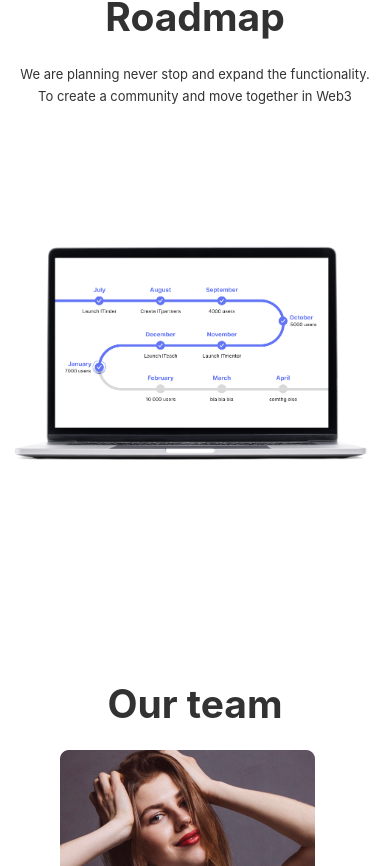
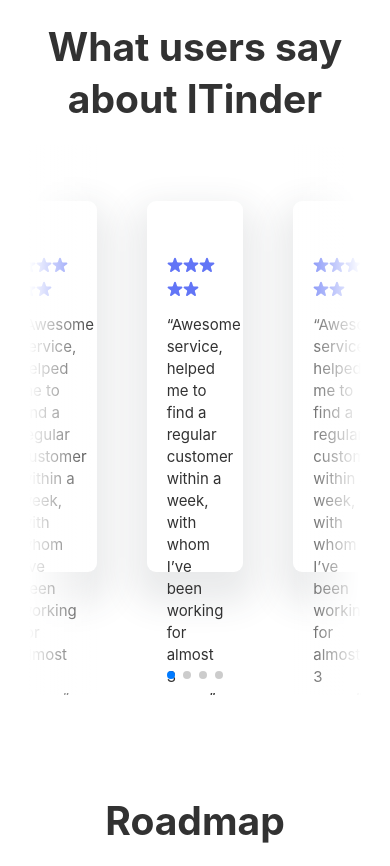
Before and after one commit to ITinderorg/ITinderWebsiteV2, a Next.js app: page / in a window 390 px wide. Shown: the part 5358-6224 px from the top of the page. Built offline with nearby package versions, Linux system fonts and the light colour scheme; no server answers.

Commit message:
Added comments section

```diff
--- a/package.json
+++ b/package.json
@@ -20,6 +20,7 @@
     "react-countup": "^6.4.0",
     "react-dom": "18.2.0",
     "react-icons": "^4.7.1",
-    "sass": "^1.57.1"
+    "sass": "^1.57.1",
+    "swiper": "^8.4.6"
   }
 }
--- a/src/components/global/navbar/Header.jsx
+++ b/src/components/global/navbar/Header.jsx
@@ -6,7 +6,15 @@
 import classes from "./Header.module.scss";
 import UAFlag from "../svgs/UAFlag";
 
-const Header = () => {
+const Header = ({ refs }) => {
+  const scrollToSection = (e, elementRef) => {
+    e.preventDefault();
+    window.scrollTo({
+      top: elementRef.current.offsetTop - 100,
+      behavior: "smooth",
+    });
+  };
+
   return (
     <Navbar bg="white" variant="white" sticky="top" expand="lg">
       <Container fluid className={classes.container_wrapper}>
@@ -29,16 +37,29 @@
               className={
                 "p-sm-2 " + classes.nav_text + " " + classes.text_collapse
               }
+              onClick={(e) => scrollToSection(e, refs.howItWorks)}
             >
               How it works
             </Nav.Link>
-            <Nav.Link href="/" className={"p-sm-2 " + classes.nav_text}>
+            <Nav.Link
+              href="/"
+              className={"p-sm-2 " + classes.nav_text}
+              onClick={(e) => scrollToSection(e, refs.pricing)}
+            >
               Pricing
             </Nav.Link>
-            <Nav.Link href="/" className={"p-sm-2 " + classes.nav_text}>
+            <Nav.Link
+              href="/"
+              className={"p-sm-2 " + classes.nav_text}
+              onClick={(e) => scrollToSection(e, refs.testimonials)}
+            >
               Testimonials
             </Nav.Link>
-            <Nav.Link href="/" className={"p-sm-2 " + classes.nav_text}>
+            <Nav.Link
+              href="/"
+              className={"p-sm-2 " + classes.nav_text}
+              onClick={(e) => scrollToSection(e, refs.roadmap)}
+            >
               Roadmap
             </Nav.Link>
             <Nav.Link
@@ -46,6 +67,7 @@
               className={
                 "p-sm-2 " + classes.nav_text + " " + classes.text_collapse_2
               }
+              onClick={(e) => scrollToSection(e, refs.aboutUs)}
             >
               About Us
             </Nav.Link>
--- /dev/null
+++ b/src/components/global/svgs/FullStar.jsx
@@ -0,0 +1,19 @@
+const FullStar = ({ className }) => {
+  return (
+    <svg
+      width="16"
+      height="16"
+      viewBox="0 0 16 16"
+      fill="none"
+      xmlns="http://www.w3.org/2000/svg"
+      className={className}
+    >
+      <path
+        d="M7.04827 1.45106C7.34629 0.526974 8.65371 0.526971 8.95173 1.45105L10.0096 4.73108C10.143 5.14493 10.5286 5.42509 10.9635 5.42414L14.4098 5.41661C15.3808 5.41448 15.7848 6.65791 14.998 7.2269L12.2054 9.24654C11.8531 9.50136 11.7058 9.95467 11.8411 10.3679L12.9132 13.6433C13.2153 14.5661 12.1576 15.3346 11.3733 14.7621L8.58955 12.7303C8.23832 12.4739 7.76168 12.4739 7.41045 12.7303L4.6267 14.7621C3.84243 15.3346 2.78471 14.5661 3.08677 13.6433L4.15892 10.3679C4.2942 9.95467 4.14691 9.50136 3.79456 9.24654L1.00196 7.22691C0.215194 6.65791 0.619206 5.41448 1.59015 5.41661L5.03653 5.42414C5.47137 5.42509 5.85698 5.14493 5.99045 4.73108L7.04827 1.45106Z"
+        fill="#6275F6"
+      />
+    </svg>
+  );
+};
+
+export default FullStar;
--- a/src/components/page/index/IndexPage.jsx
+++ b/src/components/page/index/IndexPage.jsx
@@ -6,17 +6,41 @@
 import Counter from "./counter/Counter";
 import Roadmap from "./roadmap/Roadmap";
 import Team from "./Team/Team";
+import Header from "../../global/navbar/Header";
+import Footer from "../../global/footer/Footer";
+import { useRef } from "react";
+import Comments from "./comments/Comments";
 
 const IndexPage = ({ data }) => {
+  const howItWorks = useRef(null);
+  const pricing = useRef(null);
+  const testimonials = useRef(null);
+  const roadmap = useRef(null);
+  const aboutUs = useRef(null);
+  const refs = { howItWorks, pricing, testimonials, roadmap, aboutUs };
+
   return (
     <div>
+      <Header refs={refs} />
       <Main />
       <Benefits />
-      <HowItWorks />
-      <Pricing />
+      <div ref={howItWorks}>
+        <HowItWorks />
+      </div>
+      <div ref={pricing}>
+        <Pricing />
+      </div>
       <Counter stats={data.stats} />
-      <Roadmap />
-      <Team />
+      <div ref={testimonials}>
+        <Comments />
+      </div>
+      <div ref={roadmap}>
+        <Roadmap />
+      </div>
+      <div ref={aboutUs}>
+        <Team />
+      </div>
+      <Footer />
     </div>
   );
 };
--- a/src/components/page/index/Team/Team.jsx
+++ b/src/components/page/index/Team/Team.jsx
@@ -9,6 +9,7 @@
 
 const Team = () => {
   return (
+    <div className={classes.back}>
       <Container className={classes.container}>
         <Row className={"text-center " + classes.title_container}>
           <h3>Our team</h3>
@@ -67,6 +68,7 @@
           </Col>
         </Row>
       </Container>
+    </div>
   );
 };
 
--- a/src/components/page/index/Team/Team.module.scss
+++ b/src/components/page/index/Team/Team.module.scss
@@ -1,6 +1,14 @@
+.back {
+  position: relative;
+  top: -150px;
+  background-color: #f8f8fa;
+  height: 922px;
+  z-index: -1;
+  margin-bottom: 0px;
+}
 .container {
-  margin-top: 96px;
-  margin-bottom: 150px;
+  position: relative;
+  top: 250px;
   padding: 0 90px;
 }
 .item_container {
@@ -70,6 +78,9 @@
     height: 220px;
     width: 185px;
   }
+  .back {
+    height: 1322px;
+  }
 }
 @media (max-width: 991px) {
   .image {
@@ -86,6 +97,9 @@
     height: 310px;
     width: 255px;
   }
+  .back {
+    height: 1822px;
+  }
 }
 @media (max-width: 426px) {
   .image {
--- a/src/components/page/index/comments/Comments.jsx
+++ b/src/components/page/index/comments/Comments.jsx
@@ -1,7 +1,92 @@
 import classes from "./Comments.module.scss";
+import Container from "react-bootstrap/Container";
+import Row from "react-bootstrap/Row";
+import Col from "react-bootstrap/Col";
+import TestImg from "../../../../assets/images/comments_test.png";
+
+import { Pagination, Navigation } from "swiper";
+import { Swiper, SwiperSlide } from "swiper/react";
+import "swiper/css";
+import "swiper/css/pagination";
+import FullStar from "../../../global/svgs/FullStar";
 
 const Comments = () => {
-  return <></>;
+  const items = [
+    {
+      id: 0,
+      text: "“Awesome service, helped me to find a regular customer within a week, with whom I’ve been working for almost 3 years.”",
+      name: "John Jason",
+      position: "Frontend Developer",
+      photo: TestImg.src,
+    },
+    {
+      id: 1,
+      text: "“Awesome service, helped me to find a regular customer within a week, with whom I’ve been working for almost 3 years.”",
+      name: "John Jason",
+      position: "Frontend Developer",
+      photo: TestImg.src,
+    },
+    {
+      id: 2,
+      text: "“Awesome service, helped me to find a regular customer within a week, with whom I’ve been working for almost 3 years.”",
+      name: "John Jason",
+      position: "Frontend Developer",
+      photo: TestImg.src,
+    },
+    {
+      id: 3,
+      text: "“Awesome service, helped me to find a regular customer within a week, with whom I’ve been working for almost 3 years.”",
+      name: "John Jason",
+      position: "Frontend Developer",
+      photo: TestImg.src,
+    },
+  ];
+  return (
+    <Container className={classes.container} fluid>
+      <Row className={"text-center " + classes.title_container}>
+        <h3>What users say about ITinder</h3>
+      </Row>
+      <Row className={classes.comments_container}>
+        <Swiper
+          spaceBetween={50}
+          slidesPerView={3}
+          pagination={{
+            clickable: true,
+          }}
+          loop={true}
+          loopFillGroupWithBlank={true}
+          modules={[Pagination, Navigation]}
+          className={classes.swiper}
+        >
+          {items.map((item) => {
+            return (
+              <SwiperSlide key={item.id} className={classes.swiper_slide}>
+                <div className={classes.stars}>
+                  <FullStar />
+                  <FullStar />
+                  <FullStar />
+                  <FullStar />
+                  <FullStar />
+                </div>
+                <p>{item.text}</p>
+                <div className={classes.commentor}>
+                  <img src={item.photo} />
+                  <div>
+                    <p className={classes.commentor_name}>{item.name}</p>
+                    <p className={classes.commentor_position}>
+                      {item.position}
+                    </p>
+                  </div>
+                </div>
+              </SwiperSlide>
+            );
+          })}
+        </Swiper>
+        <div className={classes.back_left}></div>
+        <div className={classes.back_right}></div>
+      </Row>
+    </Container>
+  );
 };
 
 export default Comments;
--- a/src/components/page/index/comments/Comments.module.scss
+++ b/src/components/page/index/comments/Comments.module.scss
@@ -0,0 +1,164 @@
+.container {
+  margin-top: 80px;
+  .title_container {
+    h3 {
+      font-weight: 700;
+      font-size: 46px;
+      line-height: 52px;
+      color: #323232;
+      padding-bottom: 12px;
+    }
+    p {
+      font-weight: 400;
+      font-size: 18px;
+      line-height: 22px;
+      color: #323232;
+    }
+  }
+}
+
+@media (max-width: 1174px) {
+  .container {
+    .title_container {
+      h3 {
+        font-size: 41px;
+      }
+      p {
+        font-size: 15px;
+      }
+    }
+  }
+}
+@media (max-width: 1078px) {
+  .container {
+    .title_container {
+      h3 {
+        font-size: 39px;
+      }
+      p {
+        font-size: 13px;
+      }
+    }
+  }
+}
+
+.back_left {
+  position: absolute;
+  z-index: 3;
+  top: 0;
+  width: 25%;
+  height: 100%;
+  background: rgb(255, 255, 255);
+  background: linear-gradient(
+    90deg,
+    rgba(255, 255, 255, 1) 0%,
+    rgba(255, 255, 255, 1) 30%,
+    rgba(255, 255, 255, 0) 100%
+  );
+}
+.back_right {
+  position: absolute;
+  z-index: 3;
+  top: 0;
+  left: 75%;
+  width: 25%;
+  height: 100%;
+  background: rgb(255, 255, 255);
+  background: linear-gradient(
+    90deg,
+    rgba(255, 255, 255, 0) 0%,
+    rgba(255, 255, 255, 1) 70%,
+    rgba(255, 255, 255, 1) 100%
+  );
+}
+
+.comments_container {
+  height: 400px;
+  background: rgb(255, 255, 255);
+  background: linear-gradient(
+    90deg,
+    rgba(255, 255, 255, 1) 0%,
+    rgba(0, 0, 0, 0) 50%,
+    rgba(255, 255, 255, 1) 100%
+  );
+  z-index: 1;
+  position: relative;
+}
+.swiper {
+  width: 100%;
+  height: 100%;
+}
+.swiper_slide {
+  margin-top: 56px;
+  z-index: 3;
+
+  height: 261px !important;
+  background: #ffffff;
+  box-shadow: 0px 18px 34px 13px rgba(56, 61, 71, 0.11);
+  border-radius: 9px;
+  padding: 40px 70px 56px 70px;
+
+  .stars {
+    margin-bottom: 15px;
+  }
+  p {
+    font-weight: 400;
+    font-size: 18px;
+    line-height: 22px;
+    color: #323232;
+    margin-bottom: 15px;
+  }
+  .commentor {
+    display: flex;
+    img {
+      width: 47px;
+      height: 47px;
+      margin-right: 12px;
+    }
+    .commentor_name {
+      font-weight: 700;
+      font-size: 17px;
+      line-height: 21px;
+      color: #1c1c1c;
+      margin-top: 6px;
+      margin-bottom: 0;
+    }
+    .commentor_position {
+      font-weight: 400;
+      font-size: 15px;
+      line-height: 18px;
+      color: #1c1c1c;
+      opacity: 0.6;
+    }
+  }
+}
+
+@media (max-width: 1300px) {
+  .comments_container {
+    height: 450px;
+  }
+  .swiper_slide {
+    height: 321px !important;
+  }
+}
+@media (max-width: 1024px) {
+  .comments_container {
+    height: 550px;
+  }
+  .swiper_slide {
+    padding: 50px 20px 36px 20px;
+    height: 371px !important;
+
+    p {
+      font-size: 15px;
+    }
+    .commentor {
+      .commentor_name {
+        font-size: 15px;
+      }
+      .commentor_position {
+        font-size: 12px;
+      }
+    }
+  }
+}
--- a/src/components/page/index/roadmap/Roadmap.module.scss
+++ b/src/components/page/index/roadmap/Roadmap.module.scss
@@ -1,5 +1,5 @@
 .container {
-  margin-top: 50px;
+  margin-top: 100px;
 }
 .image {
   height: 659px;
--- a/src/pages/index.js
+++ b/src/pages/index.js
@@ -56,9 +56,7 @@
         <link rel="alternate" href="/" hrefLang="ua" />
       </Head>
 
-      <Header />
       <IndexPage data={data} />
-      <Footer />
     </>
   );
 }
```
Also changed, not shown: src/assets/images/comments_test.png (added), 1 other file (tests, documents, lock files or other folders). Lines whose indentation alone changed are shown as unchanged.
